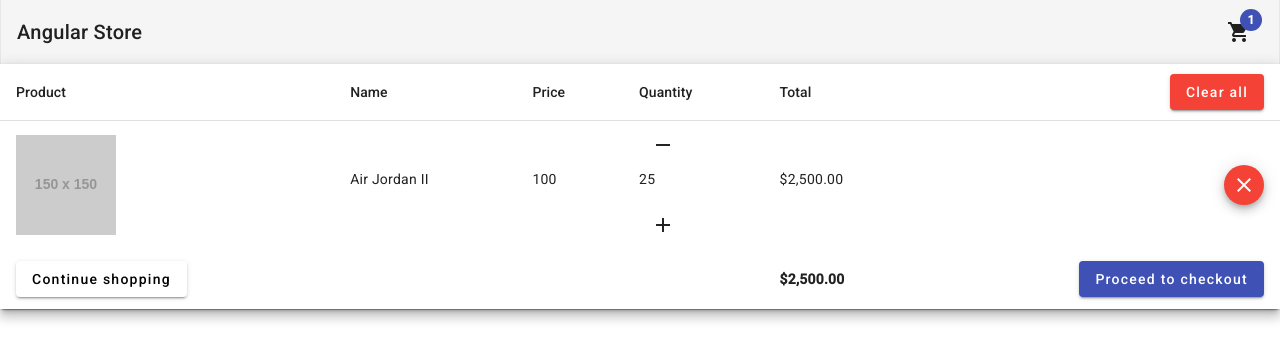
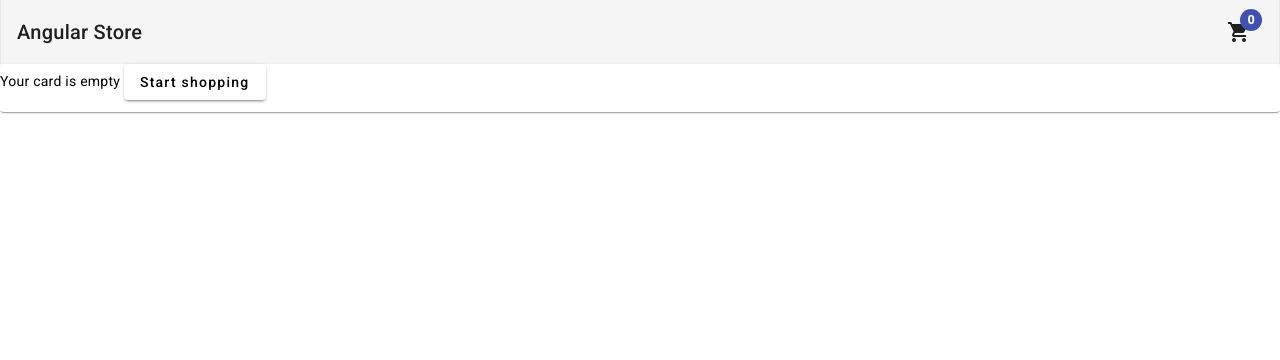
Before and after one commit to Glakuta/angular-store, an Angular app: page /cart in a window 1280 px wide. Shown: the top 360 px of the page. Built offline with nearby package versions, Linux system fonts and the light colour scheme.

Commit message:
Add cart logic

```diff
--- a/src/app/app.component.ts
+++ b/src/app/app.component.ts
@@ -1,10 +1,21 @@
 import { Component } from "@angular/core";
+import {Cart} from "./models/cart.model";
+import {CartService} from "./services/cart.service";
 
 @Component({
   selector: "app-root",
-  template: `<app-header></app-header> <router-outlet></router-outlet>`,
+  template: `<app-header [cart] = "cart"></app-header> <router-outlet></router-outlet>`,
   styles: [],
 })
 export class AppComponent {
-  title = "angular-store";
+  cart: Cart = {items: []}
+
+  constructor(private cartService: CartService) {
+  }
+
+  ngOnInit() {
+    this.cartService.cart.subscribe((_cart) => {
+      this.cart = _cart
+    })
+  }
 }
--- a/src/app/components/header/header.component.html
+++ b/src/app/components/header/header.component.html
@@ -1,26 +1,26 @@
 <mat-toolbar class="flex justify-between max-w-full mx-auto border-x">
   <a routerLink="home">Angular Store</a>
   <button mat-icon-button [matMenuTriggerFor]="menu">
-    <mat-icon [matBadge]="1" aria-hidden="false">shopping_cart</mat-icon>
+    <mat-icon [matBadge]= "itemsQuantity" aria-hidden="false">shopping_cart</mat-icon>
   </button>
   <mat-menu #menu="matMenu">
     <div class="p-3 divide-y divide-solid">
       <div class="flex justify-between pb-3">
-        <span class="mr-16">1 items</span>
+        <span class="mr-16">{{itemsQuantity}} items</span>
         <a routerLink="cart">View cart</a>
       </div>
-      <div class="py-3">
-        <div class="flex justify-between mb-2 font-light">
-          Keybord x1
-          <span class="not-italic font-bold">{{ "150" | currency }}</span>
+      <div *ngIf="cart.items.length" class="py-3">
+        <div *ngFor="let item of cart.items" class="flex justify-between mb-2 font-light">
+          {{item.name}} x {{item.quantity}}
+          <span class="not-italic font-bold">{{ item.price | currency }}</span>
         </div>
       </div>
       <div class="flex justify-between py-3 font-light">
         Total:
-        <span class="font-bold">{{ "150" | currency }}</span>
+        <span class="font-bold">{{ getTotal(cart.items) | currency }}</span>
       </div>
       <div class="flex justify-between pt-3">
-        <button class="text-white rounded-full bg-rose-600 w-9 h-9">
+        <button (click)="onClearCart()"  class="text-white rounded-full bg-rose-600 w-9 h-9">
           <mat-icon aria-hidden="false">remove_shopping_cart</mat-icon>
         </button>
         <button
--- a/src/app/components/header/header.component.ts
+++ b/src/app/components/header/header.component.ts
@@ -1,8 +1,37 @@
-import { Component } from "@angular/core";
+import {Component, Input} from "@angular/core";
+import {Cart, CartItem} from "../../models/cart.model";
+import {CartService} from "../../services/cart.service";
 
 @Component({
   selector: "app-header",
   templateUrl: "./header.component.html",
   styles: [],
 })
-export class HeaderComponent {}
+export class HeaderComponent {
+ private _cart: Cart = {items: []}
+  itemsQuantity = 0
+
+  @Input()
+  get cart(): Cart{
+   return this._cart
+  }
+
+  constructor(private cartService: CartService) {
+  }
+
+  set cart(cart: Cart){
+   this._cart = cart
+
+    this.itemsQuantity = cart.items
+        .map((item) => item.quantity)
+        .reduce((previousValue, currentValue) => previousValue + currentValue , 0)
+  }
+
+    getTotal(items: Array<CartItem>): number {
+        return  this.cartService.getTotal(items)
+    }
+
+    onClearCart(): void{
+     return this.cartService.clearCart()
+    }
+}
--- a/src/app/pages/cart/cart.component.html
+++ b/src/app/pages/cart/cart.component.html
@@ -65,11 +65,11 @@
         </ng-container>
         <ng-container matColumnDef="action">
             <th mat-header-cell *matHeaderCellDef>
-                <button mat-raised-button color="warn" class="float-right">Clear all</button>
+                <button (click)="onClearCart()" mat-raised-button color="warn" class="float-right">Clear all</button>
 
             </th>
             <td mat-cell *matCellDef="let element;">
-                <button mat-mini-fab color="warn" class="float-right"><mat-icon>close</mat-icon></button>
+                <button mat-mini-fab color="warn" (click)="onDeleteItem(element)" class="float-right"><mat-icon>close</mat-icon></button>
             </td>
             <td mat-footer-cell *matFooterCellDef>
                 <button mat-raised-button color="primary" class="float-right">Proceed to checkout</button>
--- a/src/app/pages/cart/cart.component.ts
+++ b/src/app/pages/cart/cart.component.ts
@@ -1,5 +1,6 @@
 import { Component } from '@angular/core';
 import {Cart, CartItem} from "../../models/cart.model";
+import {CartService} from "../../services/cart.service";
 
 @Component({
   selector: 'app-cart',
@@ -21,13 +22,29 @@ export class CartComponent {
       'product', 'name', 'price', 'quantity', 'total', 'action'
   ]
 
+  constructor(private cartService: CartService) {
+  }
+
   ngOnInit(): void {
-    this.dataSource = this.cart.items
+
+    this.cartService.cart.subscribe((_cart: Cart) => {
+      this.cart = _cart
+      this.dataSource = this.cart.items
+    })
   }
 
   getTotal(items: Array<CartItem>): number {
-   return  items.map((item)=> item.price * item.quantity)
-        .reduce((previousValue, currentValue) => previousValue + currentValue, 0)
+   return  this.cartService.getTotal(items)
+  }
+
+  onClearCart(): void {
+    return this.cartService.clearCart()
+
+  }
+
+  onDeleteItem(item: CartItem): void {
+    this.cartService.deleteItem(item)
+
   }
 
 }
--- a/src/app/pages/home/home.component.ts
+++ b/src/app/pages/home/home.component.ts
@@ -1,4 +1,6 @@
 import { Component } from "@angular/core";
+import {Product} from "../../models/product.model";
+import {CartService} from "../../services/cart.service";
 
 const ROW_HEIGHT: { [id: number]: number } = { 1: 400, 3: 355, 4: 350 };
 
@@ -12,6 +14,9 @@ export class HomeComponent {
   rowHeight = ROW_HEIGHT[this.cols];
   category: string | undefined;
 
+  constructor(private cartService: CartService) {
+  }
+
   onColumnsCountChange(colsNum: number): void {
     this.cols = colsNum;
     this.rowHeight = ROW_HEIGHT[this.cols];
@@ -20,8 +25,15 @@ export class HomeComponent {
   onShowCategory(newCategory: string): void {
     this.category = newCategory;
   }
-  onAddToCart(): void {
-    console.log("Hello World!")
+  onAddToCart(product: Product): void {
+    this.cartService.addToCart({
+      product: product.image,
+      name: product.title,
+      price: product.price,
+      quantity: 1,
+      id: product.id
+
+    })
 
   }
 }
--- a/src/app/services/cart.service.ts
+++ b/src/app/services/cart.service.ts
@@ -26,4 +26,25 @@ export class CartService {
     console.log(this.cart.value)
 
   }
+
+  getTotal(items: Array<CartItem>): number {
+    return  items.map((item)=> item.price * item.quantity)
+        .reduce((previousValue, currentValue) => previousValue + currentValue, 0)
+  }
+
+  clearCart(): void {
+    this.cart.next({items: []})
+    this._snackbar.open("Cart is clear", "Ok", {duration: 3000})
+
+  }
+
+  deleteItem(item: CartItem): void {
+    const filteredItems = this.cart.value.items.filter(
+        (_item) => _item.id !== item.id
+    )
+
+    this.cart.next({items: filteredItems})
+    this._snackbar.open("1 item removed from the cart", "Ok", {duration: 3000})
+
+  }
 }
```
